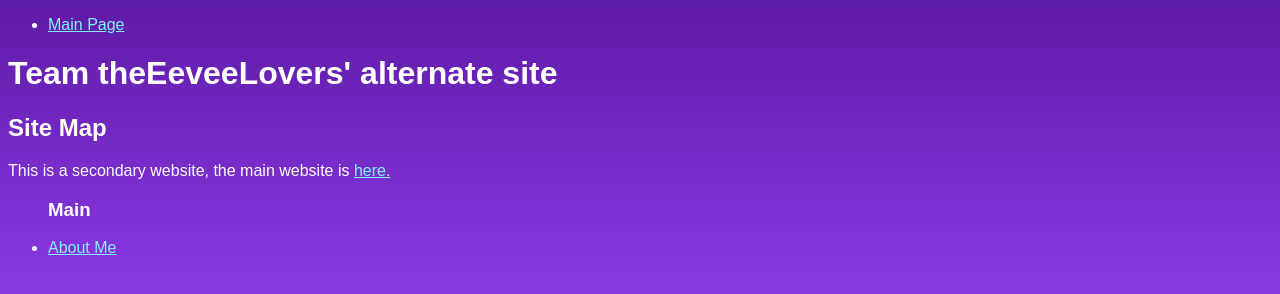
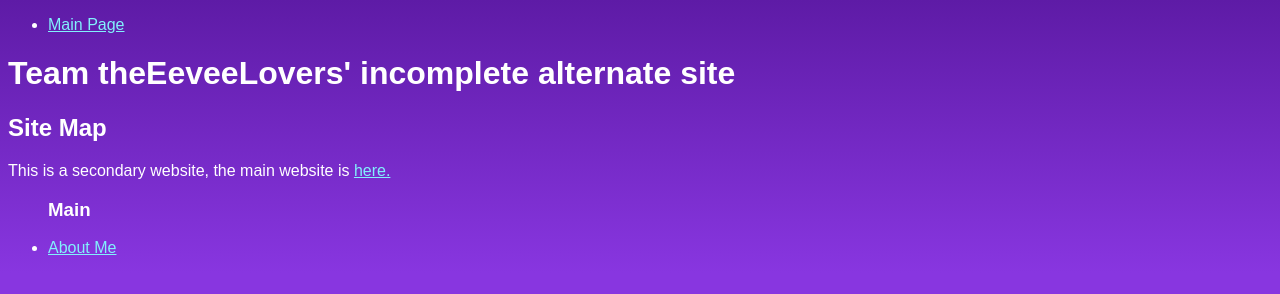
Before and after one commit to TheEeveeLovers/TheEeveeLovers.github.io, a plain HTML site: page pages/main/sitemap.html in a window 1280 px wide. Drawn offline with Linux system fonts and the light colour scheme.

Commit message:
Update sitemap.html

```diff
--- a/pages/main/sitemap.html
+++ b/pages/main/sitemap.html
@@ -10,7 +10,7 @@
 
     <title>TtEL's Alt. Site - Sitemap</title>
     <link type="text/css" rel="stylesheet" href="../../styles/main.css"/>
-    <h1>Team theEeveeLovers' alternate site</h1>
+    <h1>Team theEeveeLovers' incomplete alternate site</h1>
     <h2>Site Map</h2>
     <p>This is a secondary website, the main website is <a href="https://sites.google.com/view/ttel/index"> here.</a></p>
 
```
